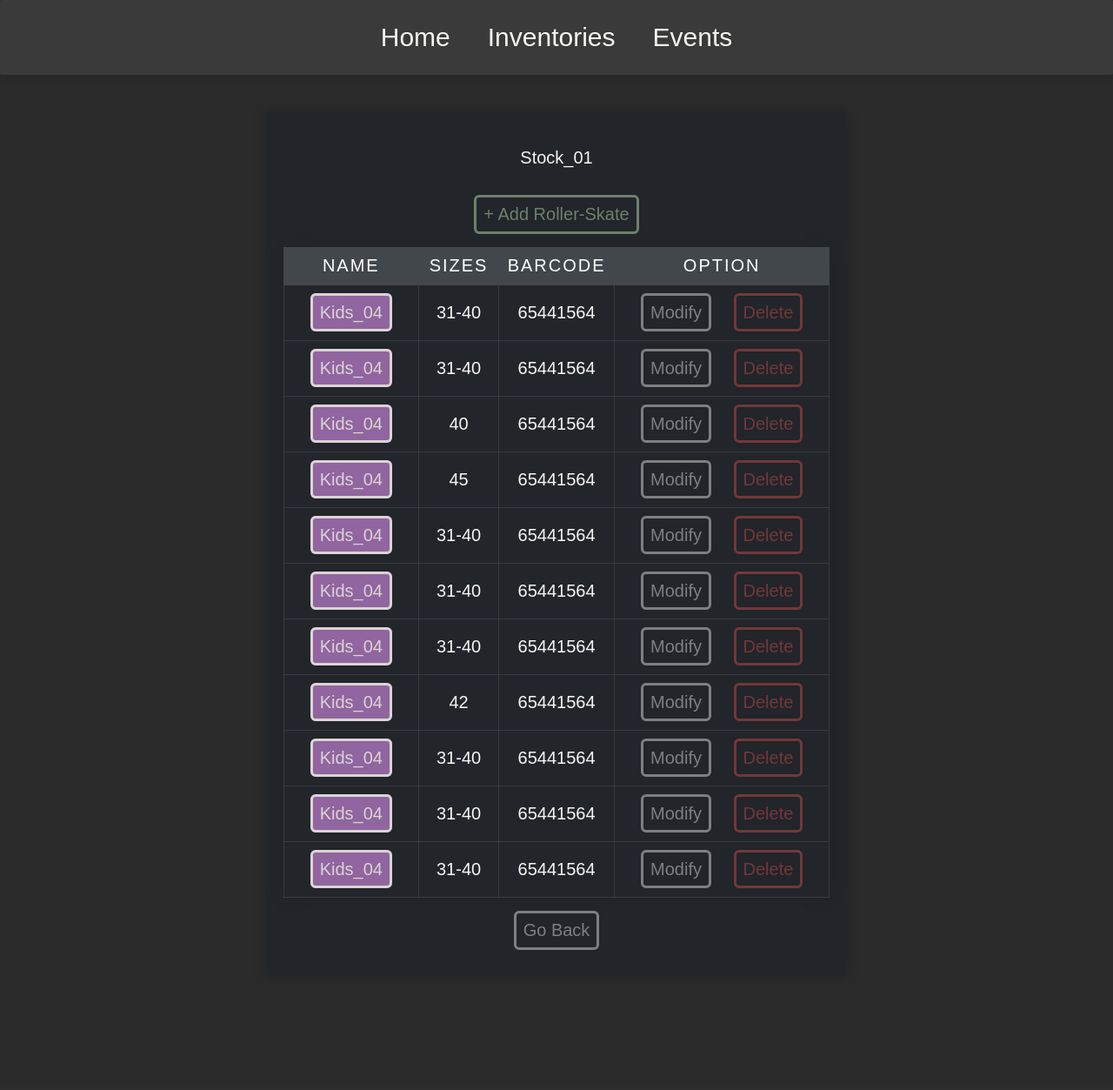
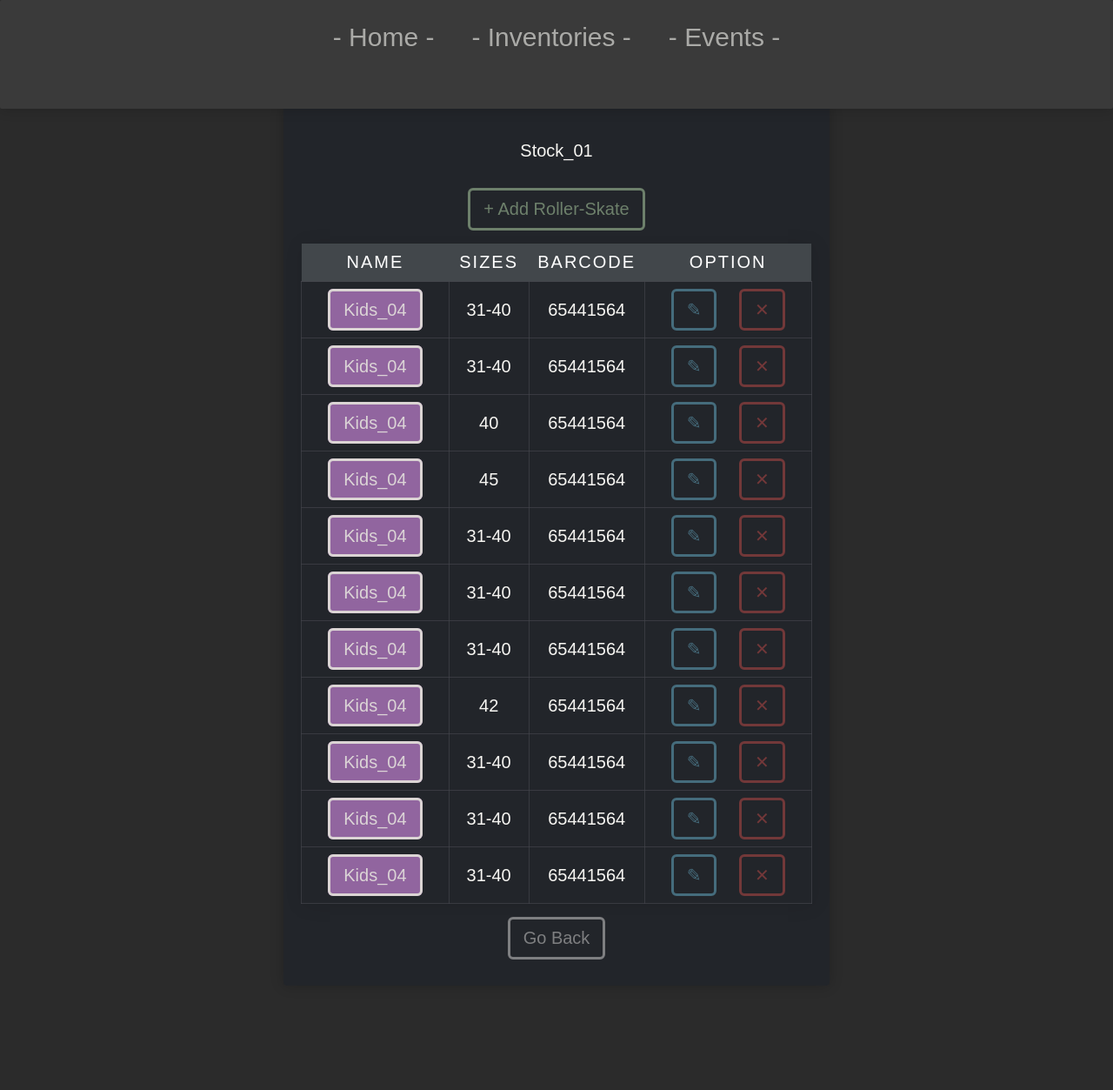
Before and after one commit to C-10manche/RollerSkate, a Django app: page /1/ in a window 1280 px wide. Shown: the whole page at 87% size. Before the commit the page ends 1092 px from the top, so only its background shows below. Run offline with Django 5.2, Linux system fonts and the light colour scheme; data comes from the database, SQL or seed files in the repository; both versions use the stored data as it was after the commit; some web fonts are replaced.

Commit message:
Font and colors corrections

```diff
--- a/RollerSkateProject/RollerSkateInventory/static/RollerSkateInventory/style.css
+++ b/RollerSkateProject/RollerSkateInventory/static/RollerSkateInventory/style.css
@@ -15,7 +15,7 @@ body {
     justify-content: center;
     position: relative;
     color: #f7f6f2;
-    margin: 10%;
+    margin: 15vh;
 }
 
 nav {
@@ -26,8 +26,8 @@ nav {
     top: 0;
     left: 0;
     width: 100%;
-    height: fit-content;
-    background-color: #3a3a3aec;
+    height: 125px;
+    background-color: #3a3a3ac5;
     padding: 20px;
     box-sizing: border-box;
 
@@ -57,9 +57,8 @@ main{
     justify-content: center;
     padding: 20px;
     background-color: hsla(218, 10%, 15%, 0.932);
-    min-width: fit-content;
-    min-height: fit-content;
-    max-width: 800px;
+    width: fit-content;
+    height: fit-content;
     transition: all 0.3s ease 0.1s;
 }
 
@@ -132,15 +131,20 @@ a{
     color: #f7f6f2;
 }
 
+a:hover{
+    color: rgb(247, 246, 242);
+}
+
 nav a{
     font-size: 30px;
     align-items: center;
     padding-left: 10px;
     padding-right: 10px;
+    color: #f7f6f298;
 }
 
-a:hover{
-    color: #b7dfff9f;
+nav a:hover{
+    color: #c4b171;
 }
 
 .btn{
@@ -150,7 +154,8 @@ a:hover{
     background-color: transparent;
 
     margin: 10px;
-    padding: 8px;
+    padding: 10px;
+    padding-inline: 15px;
 }
 
 .btn:hover{
--- a/RollerSkateProject/RollerSkateInventory/templates/RollerSkateInventory/base.html
+++ b/RollerSkateProject/RollerSkateInventory/templates/RollerSkateInventory/base.html
@@ -10,10 +10,9 @@
 <body>
     <nav>
         {% block navbar %}
-        </button>
-            <a href="{% url 'home'%}">Home</a>
-            <a href="{% url 'inventory-list'%}">Inventories</a>
-            <a href="#" class={%if active%}"active"{%endif%}>Events</a>
+            <a href="{% url 'home'%}">- Home -</a>
+            <a href="{% url 'inventory-list'%}">- Inventories -</a>
+            <a href="#" class={%if active%}"active"{%endif%}>- Events -</a>
         {% endblock %}
     </nav>
     <main class = "column">
--- a/RollerSkateProject/RollerSkateInventory/templates/RollerSkateInventory/inventory_detail.html
+++ b/RollerSkateProject/RollerSkateInventory/templates/RollerSkateInventory/inventory_detail.html
@@ -25,8 +25,8 @@
               {% endif %}
               <td>{{ rollerskate.barcode }}</td>
               <td>
-                <a class="btn option" href="{% url 'rollerskate-update' inventory.id rollerskate.id %}">Modify</a>
-                <a class="btn danger" href="{% url 'rollerskate-delete' inventory.id rollerskate.id %}">Delete</a>
+                <a class="btn update" href="{% url 'rollerskate-update' inventory.id rollerskate.id %}">&#9998</a>
+                <a class="btn danger" href="{% url 'rollerskate-delete' inventory.id rollerskate.id %}">&#10005</a>
               </td>
           </tr>
         {% empty %}
--- a/RollerSkateProject/RollerSkateInventory/templates/RollerSkateInventory/inventory_form.html
+++ b/RollerSkateProject/RollerSkateInventory/templates/RollerSkateInventory/inventory_form.html
@@ -12,5 +12,5 @@
     <br></br>
     <button class="btn create">{{button_name}}</button>
   </form>
-  <a class="btn" href="{% url 'inventory-list' %}">Cancel</a>
+  <a class="btn" href="{% url 'inventory-list' %}">&#10005</a>
 {% endblock %}
--- a/RollerSkateProject/RollerSkateInventory/templates/RollerSkateInventory/inventory_list.html
+++ b/RollerSkateProject/RollerSkateInventory/templates/RollerSkateInventory/inventory_list.html
@@ -18,8 +18,8 @@
           <td><a class="btn inventory" href="{% url 'inventory-detail' inventory.id %}">{{ inventory.name }}</a></td>
           <td>{{ inventory.address }}</td>
           <td>
-            <a class="btn update" href="{% url 'inventory-update' inventory.id %}">Rename</a>
-            <a class="btn danger" href="{% url 'inventory-delete' inventory.id %}">Delete</a>
+            <a class="btn update" href="{% url 'inventory-update' inventory.id %}">&#9998</a>
+            <a class="btn danger" href="{% url 'inventory-delete' inventory.id %}">&#10005</a>
           </td>
       </tr>
       {% empty %}
--- a/RollerSkateProject/RollerSkateInventory/templates/RollerSkateInventory/rollerskate_detail.html
+++ b/RollerSkateProject/RollerSkateInventory/templates/RollerSkateInventory/rollerskate_detail.html
@@ -25,8 +25,8 @@
                 <td>{{ rollerskate.barcode }}</td>
                 <td><a class="btn inventory" href="{% url 'inventory-detail' rollerskate.inventory.id %}">{{ rollerskate.inventory.name }}</a></td>
                 <td>
-                    <a class="btn update" href="{% url 'rollerskate-update' rollerskate.inventory.id rollerskate.id %}">Modify</a>
-                    <a class="btn danger" href="{% url 'rollerskate-delete' rollerskate.inventory.id rollerskate.id %}">Delete</a>
+                    <a class="btn update" href="{% url 'rollerskate-update' rollerskate.inventory.id rollerskate.id %}">&#9998</a>
+                    <a class="btn danger" href="{% url 'rollerskate-delete' rollerskate.inventory.id rollerskate.id %}">&#10005</a>
                 </td>
             </tr>
     </tbody>
--- a/RollerSkateProject/RollerSkateInventory/templates/RollerSkateInventory/rollerskate_form.html
+++ b/RollerSkateProject/RollerSkateInventory/templates/RollerSkateInventory/rollerskate_form.html
@@ -14,5 +14,5 @@
       <br></br>
       <button class="btn create">{{button_name}}</button>
   </form>
-  <a class="btn" href="{% url 'inventory-detail' inventory_pk%}">Cancel</a>
+  <a class="btn" href="{% url 'inventory-detail' inventory_pk%}">&#10005</a>
 {% endblock %}
```
Also changed, not shown: RollerSkateProject/db.sqlite3.
